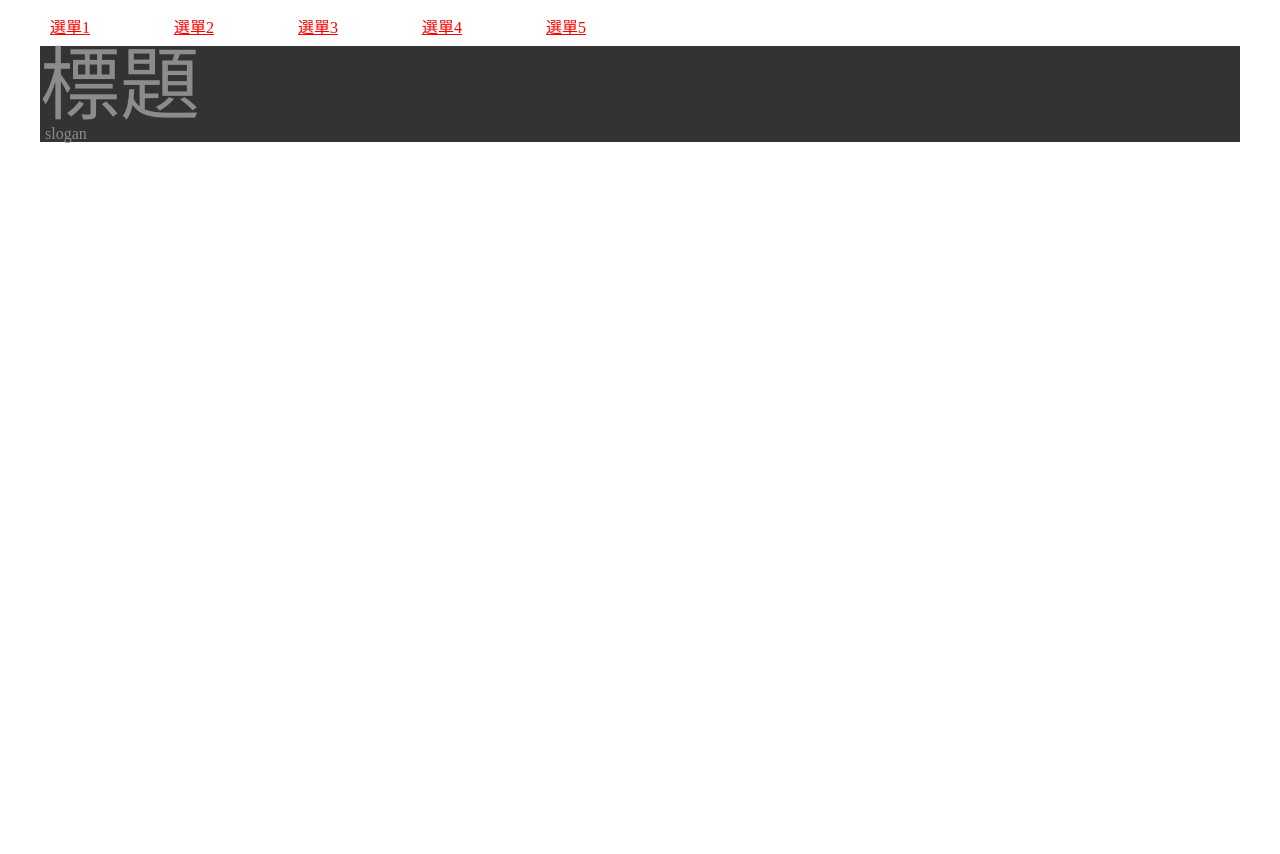
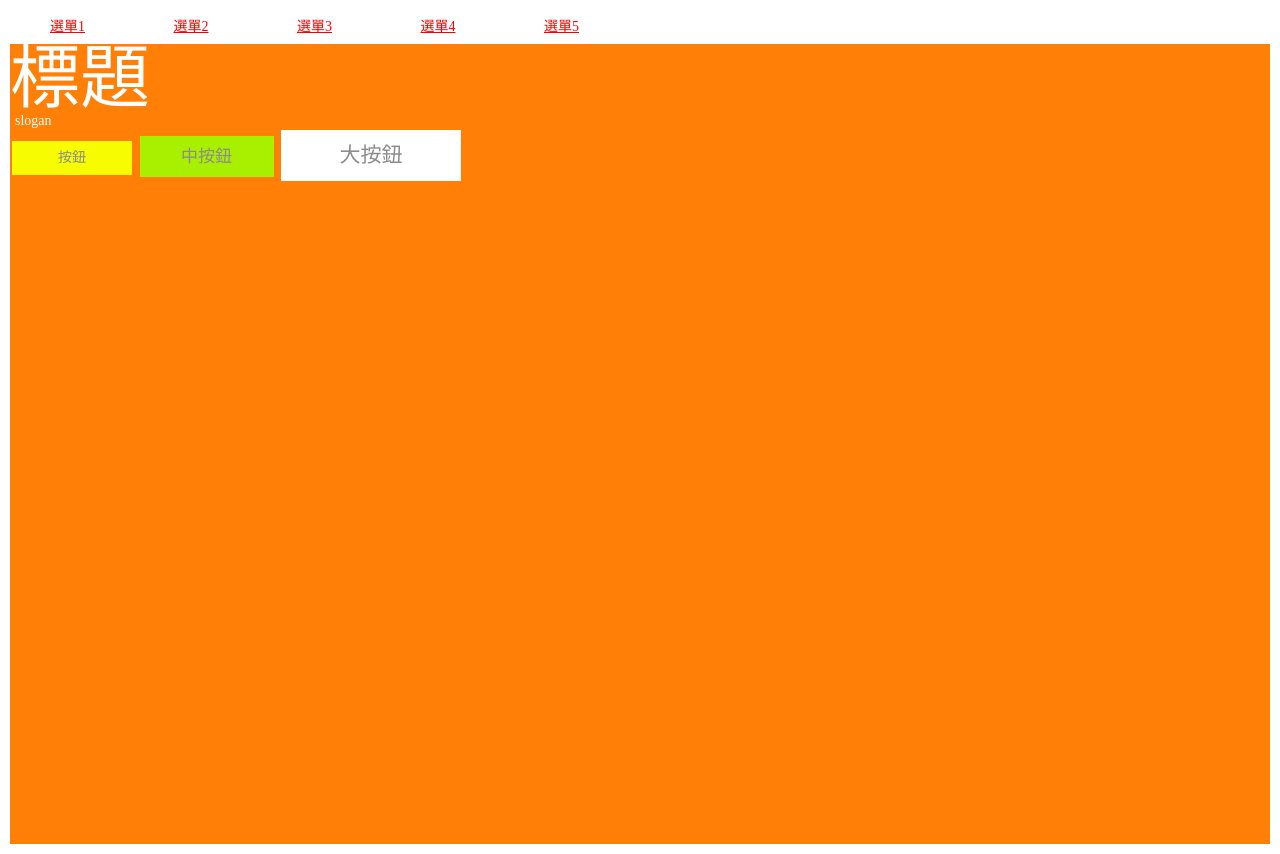
Before and after one commit to sexfat/dd106, a plain HTML site: page sass.html in a window 1280 px wide. Before the commit the page ends 800 px from the top, so only its background shows below. Drawn offline with Linux system fonts and the light colour scheme.

Commit message:
316進度

```diff
--- a/sass.html
+++ b/sass.html
@@ -22,6 +22,11 @@
         <h1>標題
             <span>slogan</span>
         </h1>
+        <section>
+            <div class="btn">按鈕</div>
+            <div class="btn-middle">中按鈕</div>
+            <div class="btn-wide">大按鈕</div>
+        </section>
     </div>
 
 
--- a/sass/base/_var.scss
+++ b/sass/base/_var.scss
@@ -1,3 +1,3 @@
-$fontSize : 16px;
+$fontSize : 14px;
 $color : hsl(0, 0%, 55%);
 $fontFamily: 'arial'san-serif;
--- a/sass/mixins/_mixin_func.scss
+++ b/sass/mixins/_mixin_func.scss
@@ -104,4 +104,22 @@
        content: '';
        @content
     }
+};
+
+@mixin btn( $class, $w, $p, $bgc, $fontSize) {
+    #{$class}{
+        width: $w;
+        padding: $p;
+        text-align: center;
+        background-color: $bgc;
+        font-size: $fontSize;
+        cursor: pointer;
+        margin: 2px;
+        display: inline-block;
+        transition: all .4s;
+        &:hover{
+            background: darken($bgc, 20);
+            // background: lighten($bgc, 30);
+        }
+    }
 }
--- a/sass/style.scss
+++ b/sass/style.scss
@@ -24,10 +24,12 @@ div {
 }
 
 .wrappers {
-    @include layout-full(1200, #333);
+    @include layout-full(100, rgb(255, 127, 7));
+    min-height: 800px;
 
     h1 {
         font-size: $fontSize * 5;
+        color: #fff;
 
         span {
             font-size: $fontSize;
@@ -110,7 +112,6 @@ $num : 110;
 
 
 .nav {
-
     ul {
         li {
             width: 100px;
@@ -128,13 +129,18 @@ $num : 110;
                     color: green;
                 }
 
-                @include mode(){
+                @include mode() {
                     background-color: #fff;
-                };
+                }
+
+                ;
             }
 
         }
     }
+}
 
 
-}
+@include btn('.btn', 100px, 10px, rgb(247, 252, 0), $fontSize);
+@include btn('.btn-middle', 110px, 12px, rgb(168, 240, 0), ceil($fontSize*1.2));
+@include btn('.btn-wide', 150px, 15px, #fff, ceil($fontSize*1.5))
```
Also changed, not shown: css/style.css, 1 other file.
